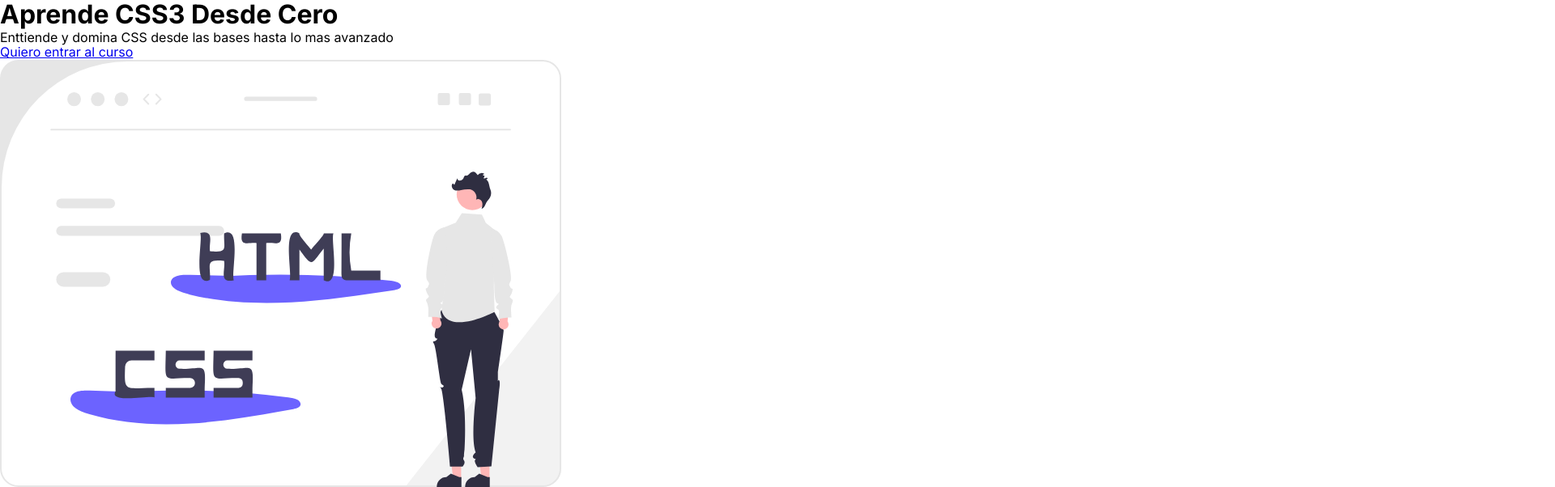
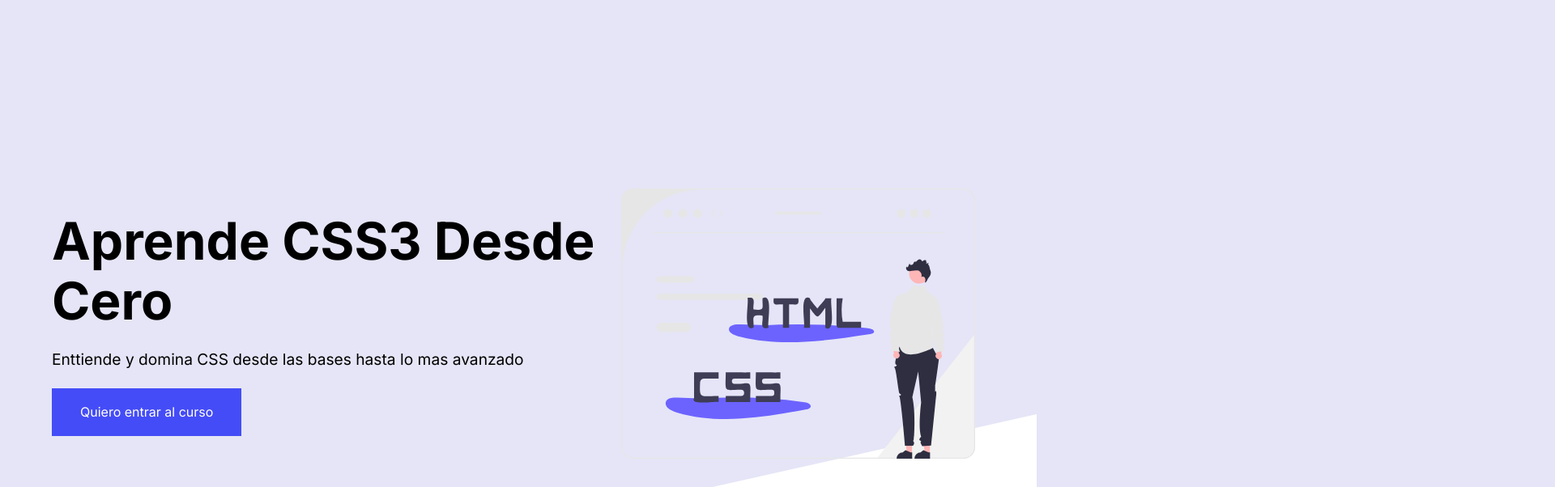
Before and after one commit to jdmm0718/web, a plain HTML site: page index.html in a window 1280 px wide. Shown: the top 602 px of the page at 81% size, 1920 px wide, since content can reach past the window. Drawn offline with Linux system fonts and the light colour scheme.

Commit message:
se creo el style del hero

```diff
--- a/css/style.css
+++ b/css/style.css
@@ -1,6 +1,82 @@
 @import url('https://fonts.googleapis.com/css2?family=Inter:wght@300;400;700&display=swap');
+
+:root{
+    --color-primary: #444cf7;
+    --color-title: #000;
+    --alig-title: left;
+    --padding-container: 100px 0;
+    --width-container: 90%;
+    --max-width-container: 1200px;
+    --color-btn: #444cf7;
+    --text-btn: #fff;
+    --padding-btn: 20px 35px;
+    --heigth-shape: 18em;
+
+}
 
 
 body{
     font-family: 'Inter', sans-serif;
+    background-color: #e5e5f7;
+opacity: 1;
+background-image:  radial-gradient(#444cf7 0.5px, transparent 0.5px), radial-gradient(#444cf7 0.5px, #e5e5f7 0.5px);
+background-size: 20px 20px;
+background-position: 0 0,10px 10px;
 }
+.container{
+    width: var(--width-container);
+    max-width: var(--max-width-container);
+    padding: var(--padding-container);
+    margin: 0 auto;
+    overflow: hidden;
+}
+
+.hero{
+    height: 100vh;
+    min-width: 500px;
+    position: relative;
+    --padding-container: 0;
+
+}
+
+.hero::after{
+    content: "";
+    display: block;
+    position: absolute;
+    height: var(--heigth-shape);
+    width: 100%;
+    bottom: 0;
+    left: 0;
+    background: #fff;
+    z-index: -1;
+    clip-path: polygon(0 100%,100% 100% ,100% 0);
+}
+
+.hero__container{
+     display: grid;
+     height: 100%;
+     grid-template-columns: 3fr 2fr;
+     place-items: center;
+     gap: 20pxs;
+}
+
+.hero__title{
+    font-size: 4rem;
+}
+
+.hero__copy{
+    font-size: 1.2rem;
+    margin: 25px 0;
+}
+
+.hero__cta{
+    display: inline-block;
+    background: var(--color-btn);
+    color: #fff;
+    padding: var(--padding-btn);
+    text-decoration: none;
+}
+
+.hero__img{
+    width: 95%;
+}
```
Also changed, not shown: css/bg.css (+7 -0 lines), css/normalize.css.
